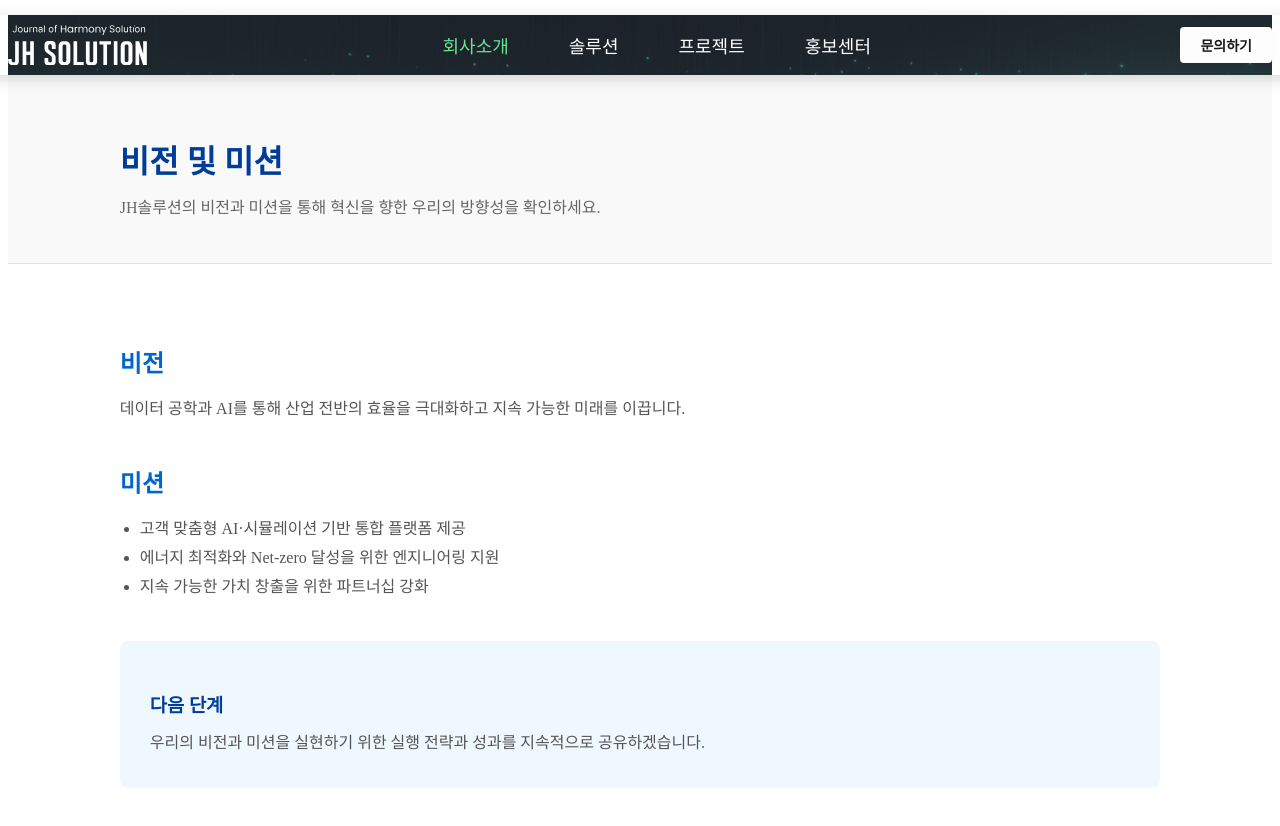
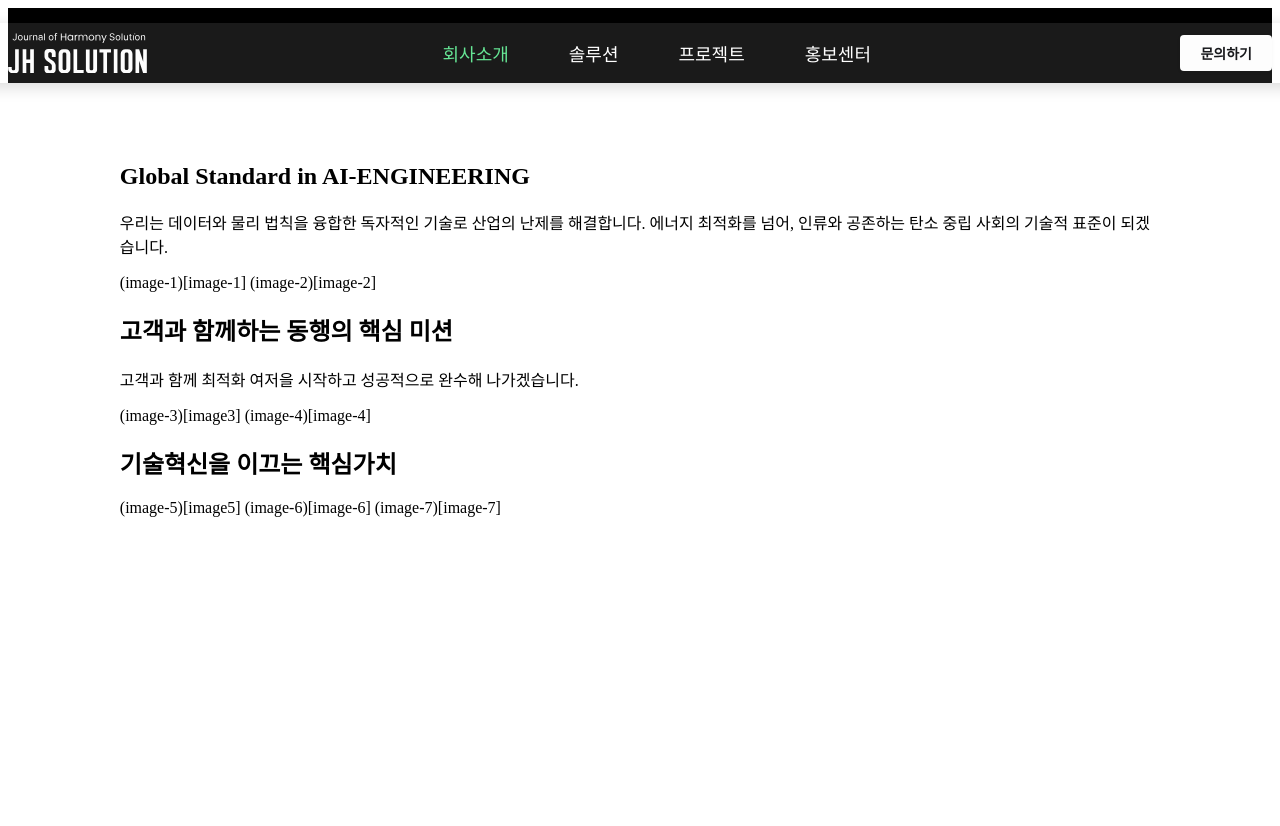
Before and after one commit to JHsolution0408/company_home, a Gatsby site in the folder company_home/: page /company/vision-mission in a window 1280 px wide. Shown: the top 826 px of the page. After the commit the page ends 800 px from the top, so only its background shows below. Built offline with nearby package versions, Linux system fonts and the light colour scheme; Gatsby itself is replaced by a stand-in of ours.

Commit message:
1208 2nd update

```diff
--- a/company_home/package.json
+++ b/company_home/package.json
@@ -14,7 +14,8 @@
     "gatsby-transformer-remark": "^6.15.0",
     "gatsby-transformer-sharp": "^5.15.0",
     "react": "^18.2.0",
-    "react-dom": "^18.2.0"
+    "react-dom": "^18.2.0",
+    "react-markdown": "^10.1.0"
   },
   "devDependencies": {
     "prettier": "^2.8.8"
--- /dev/null
+++ b/company_home/src/components/gatsby-announcer.css
@@ -0,0 +1,3 @@
+#gatsby-announcer {
+  border-radius: 16px !important;
+}
--- a/company_home/src/components/layout.css
+++ b/company_home/src/components/layout.css
@@ -1,4 +1,5 @@
 @import url('https://cdn.jsdelivr.net/gh/orioncactus/pretendard@v1.3.9/dist/web/static/pretendard.min.css');
+@import './gatsby-announcer.css';
 
 :root {
   --border-radius: 4px;
@@ -35,6 +36,7 @@ html {
   overflow-y: scroll;
   overflow-x: hidden;
   background-color: #FFF;
+  margin-top: 0;
 }
 body {
   -moz-osx-font-smoothing: grayscale;
@@ -43,7 +45,7 @@ body {
   font-family: sans-serif;
   font-family: var(--font-sans);
   font-weight: normal;
-  margin: 0 auto;
+  margin: 0 !important;
   max-width: 1900px;
   word-wrap: break-word;
   overflow-x: hidden;
--- a/company_home/src/components/subpage-header.js
+++ b/company_home/src/components/subpage-header.js
@@ -62,7 +62,7 @@ const SubPageHeader = ({ siteTitle, bgImage }) => {
 
       <header
         style={{
-          backgroundColor: "rgba(2, 8, 22, 0.60)",
+          backgroundColor: "#000",
           color: "white",
           margin: "0 auto",
           width: "100%",
@@ -74,11 +74,8 @@ const SubPageHeader = ({ siteTitle, bgImage }) => {
           left: 0,
           right: 0,
           zIndex: 1250,
-          paddingTop: "0px",
-          marginTop: "15px",
-          backgroundImage: bgImage ? `url(${bgImage})` : undefined,
-          backgroundSize: bgImage ? "cover" : undefined,
-          backgroundPosition: bgImage ? "center" : undefined,
+          paddingTop: "15px",
+          marginTop: "0",
         }}
       >
         <div style={{
--- a/company_home/src/pages/company/vision-mission.js
+++ b/company_home/src/pages/company/vision-mission.js
@@ -1,48 +1,27 @@
-import * as React from "react"
-import SubPageHeader from "../../components/subpage-header"
-import Seo from "../../components/seo"
+import * as React from "react";
+import SubPageHeader from "../../components/subpage-header";
+import Seo from "../../components/seo";
+import { graphql } from "gatsby";
 
-const VisionMissionPage = () => (
+export const query = graphql`
+  query VisionMissionQuery {
+    markdownRemark(fileAbsolutePath: { regex: "/vision-mission.md$/" }) {
+      html
+    }
+  }
+`;
+
+const VisionMissionPage = ({ data }) => (
   <>
     <SubPageHeader bgImage="/images/about/bg_vision.png" />
-    <header style={{ backgroundColor: "#f9f9f9", borderBottom: "1px solid #e0e0e0", padding: "40px 20px" }}>
-      <div style={{ maxWidth: "85%", margin: "0 auto", textAlign: "left" }}>
-        <h1 style={{ color: "#003d99", marginBottom: "12px", fontSize: "32px" }}>비전 및 미션</h1>
-        <p style={{ color: "#666", fontSize: "16px", lineHeight: "1.8", margin: 0 }}>
-          JH솔루션의 비전과 미션을 통해 혁신을 향한 우리의 방향성을 확인하세요.
-        </p>
-      </div>
-    </header>
-
     <main style={{ padding: "60px 20px" }}>
       <div style={{ maxWidth: "85%", margin: "0 auto" }}>
-        <section style={{ marginBottom: "40px" }}>
-          <h2 style={{ color: "#0066cc", marginBottom: "16px" }}>비전</h2>
-          <p style={{ color: "#555", lineHeight: "1.8", margin: 0 }}>
-            데이터 공학과 AI를 통해 산업 전반의 효율을 극대화하고 지속 가능한 미래를 이끕니다.
-          </p>
-        </section>
-
-        <section style={{ marginBottom: "40px" }}>
-          <h2 style={{ color: "#0066cc", marginBottom: "16px" }}>미션</h2>
-          <ul style={{ color: "#555", lineHeight: "1.8", paddingLeft: "20px", margin: 0 }}>
-            <li>고객 맞춤형 AI·시뮬레이션 기반 통합 플랫폼 제공</li>
-            <li>에너지 최적화와 Net-zero 달성을 위한 엔지니어링 지원</li>
-            <li>지속 가능한 가치 창출을 위한 파트너십 강화</li>
-          </ul>
-        </section>
-
-        <section style={{ backgroundColor: "#f0f8ff", padding: "30px", borderRadius: "8px" }}>
-          <h3 style={{ color: "#003d99", marginBottom: "12px" }}>다음 단계</h3>
-          <p style={{ color: "#555", lineHeight: "1.8", margin: 0 }}>
-            우리의 비전과 미션을 실현하기 위한 실행 전략과 성과를 지속적으로 공유하겠습니다.
-          </p>
-        </section>
+        <div dangerouslySetInnerHTML={{ __html: data.markdownRemark.html }} />
       </div>
     </main>
   </>
-)
+);
 
-export const Head = () => <Seo title="비전 및 미션" />
+export const Head = () => <Seo title="비전 및 미션" />;
 
-export default VisionMissionPage
+export default VisionMissionPage;
```
Also changed, not shown: 1 other file.
